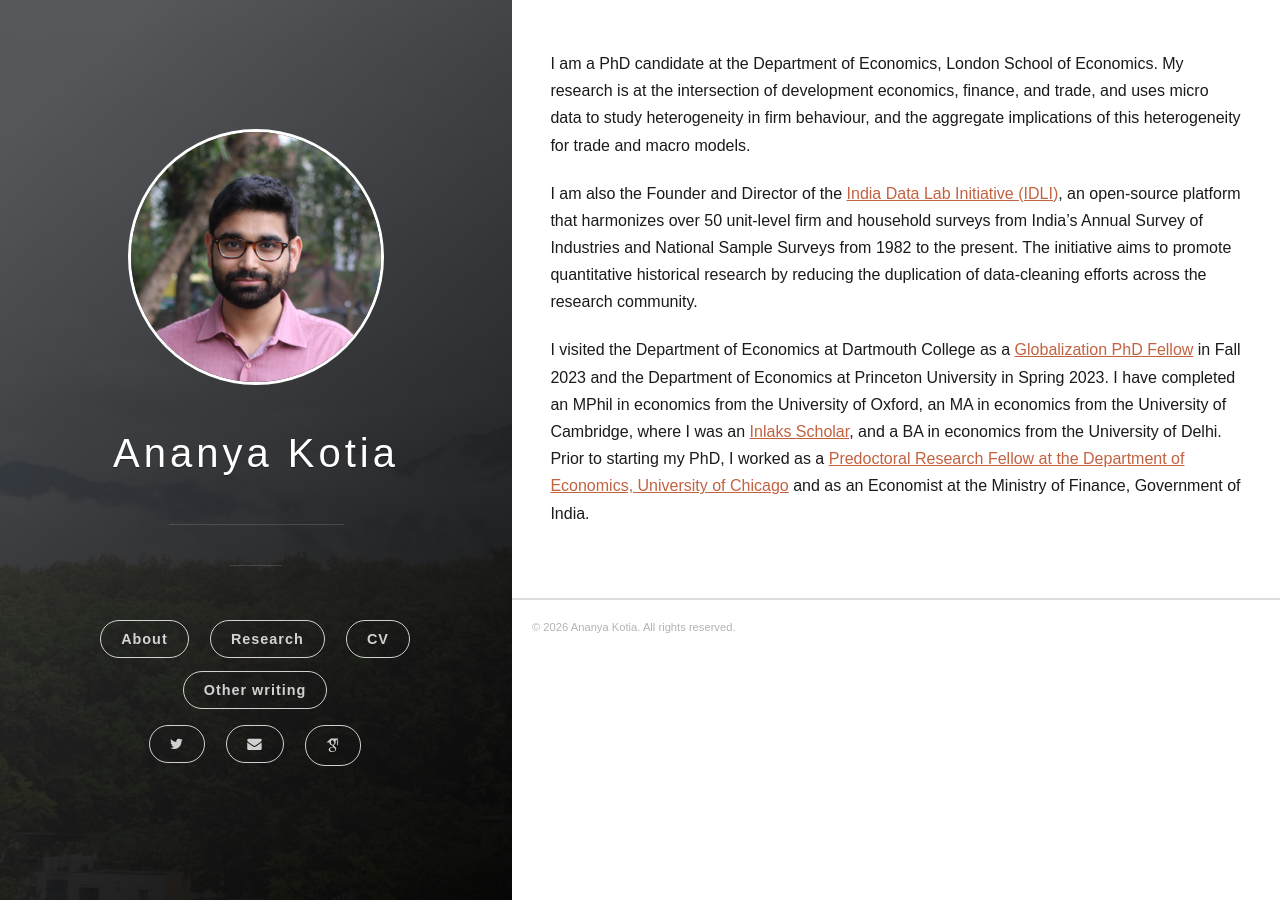
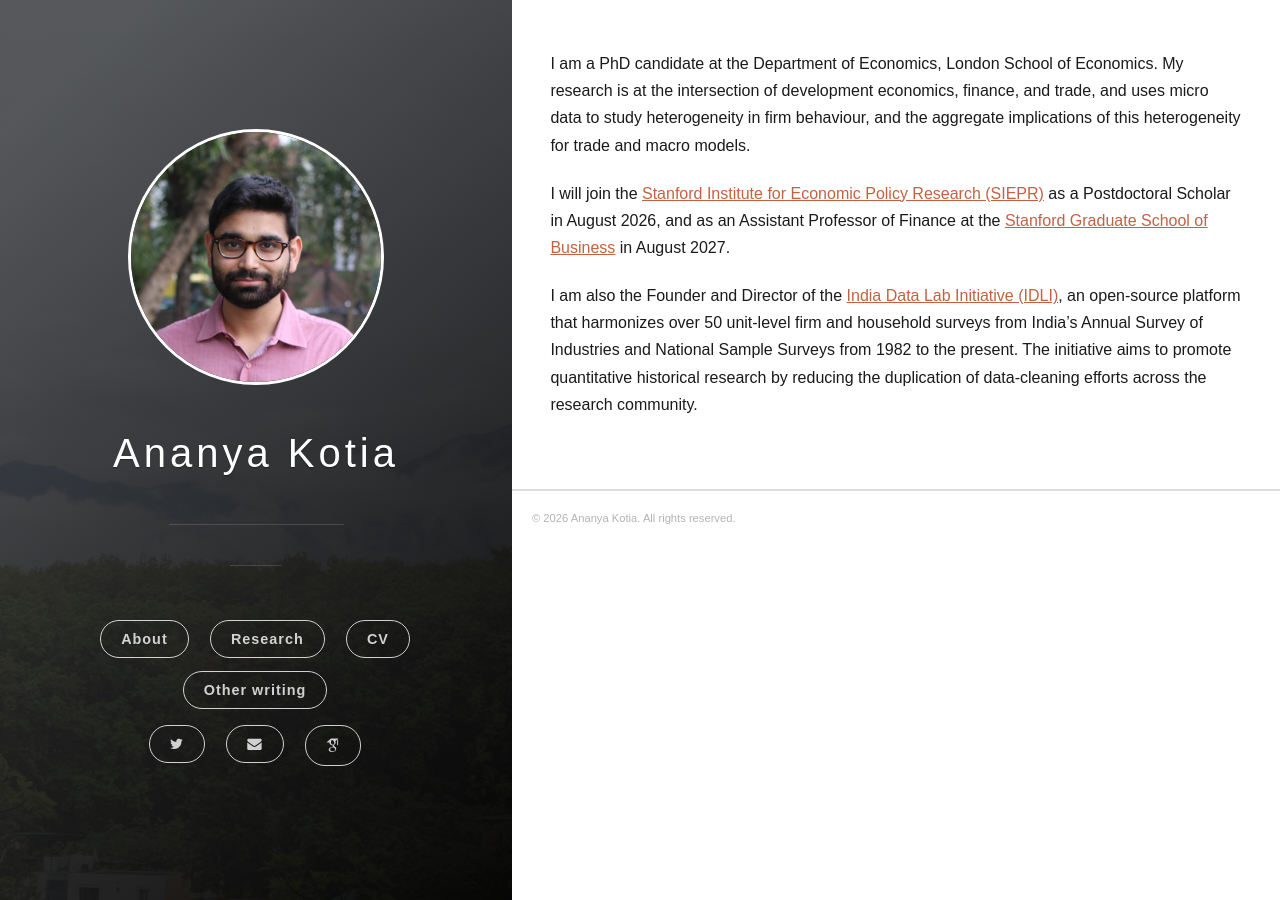
Before and after one commit to ananyakotia/ananyakotia.github.io, a Jekyll site: the page built from pages/about.markdown, in a window 1280 px wide. Built offline with Jekyll 4.4.1, drawn with Linux system fonts in a browser that asks for light colours; some web fonts are replaced.

Commit message:
update cv/about

```diff
--- a/pages/about.markdown
+++ b/pages/about.markdown
@@ -7,6 +7,9 @@ permalink: /about/
 
 I am a PhD candidate at the Department of Economics, London School of Economics. My research is at the intersection of development economics, finance, and trade, and uses micro data to study heterogeneity in firm behaviour, and the aggregate implications of this heterogeneity for trade and macro models.
 
+I will join the <a href="https://siepr.stanford.edu" target="_blank" style="color:#C36241;text-decoration:underline;" onmouseover="this.style.color='#C28C40'" onmouseout="this.style.color='#C36241'">Stanford Institute for Economic Policy Research (SIEPR)</a> as a Postdoctoral Scholar in August 2026, and as an Assistant Professor of Finance at the <a href="https://www.gsb.stanford.edu" target="_blank" style="color:#C36241;text-decoration:underline;" onmouseover="this.style.color='#C28C40'" onmouseout="this.style.color='#C36241'">Stanford Graduate School of Business</a> in August 2027.
+
+
 I am also the Founder and Director of the <a href="https://www.idli.dev" target="_blank" style="color:#C36241;text-decoration:underline;" onmouseover="this.style.color='#C28C40'" onmouseout="this.style.color='#C36241'">India Data Lab Initiative (IDLI)</a>, an open-source platform that harmonizes over 50 unit-level firm and household surveys from India's Annual Survey of Industries and  National Sample Surveys from 1982 to the present. The initiative aims to promote quantitative historical research by reducing the duplication of  data-cleaning efforts across the research community.
 
-I visited the Department of Economics at Dartmouth College as a <a href="https://globalization.dartmouth.edu/programs/globalization-phd-fellows" target="_blank" style="color:#C36241;text-decoration:underline;" onmouseover="this.style.color='#C28C40'" onmouseout="this.style.color='#C36241'">Globalization PhD Fellow</a> in Fall 2023 and the Department of Economics at Princeton University in Spring 2023. I have completed an MPhil in economics from the University of Oxford, an MA in economics from the University of Cambridge, where I was an <a href="https://inlaksfoundation.org/about/" target="_blank" style="color:#C36241;text-decoration:underline;" onmouseover="this.style.color='#C28C40'" onmouseout="this.style.color='#C36241'">Inlaks Scholar</a>, and a BA in economics from the University of Delhi. Prior to starting my PhD, I worked as a <a href="https://epic.uchicago.edu/people/ananya-kotia/" target="_blank" style="color:#C36241;text-decoration:underline;" onmouseover="this.style.color='#C28C40'" onmouseout="this.style.color='#C36241'">Predoctoral Research Fellow at the Department of Economics, University of Chicago</a> and as an Economist at the Ministry of Finance, Government of India.
+<!--<I visited the Department of Economics at Dartmouth College as a <a href="https://globalization.dartmouth.edu/programs/globalization-phd-fellows" target="_blank" style="color:#C36241;text-decoration:underline;" onmouseover="this.style.color='#C28C40'" onmouseout="this.style.color='#C36241'">Globalization PhD Fellow</a> in Fall 2023 and the Department of Economics at Princeton University in Spring 2023. I have completed an MPhil in economics from the University of Oxford, an MA in economics from the University of Cambridge, where I was an <a href="https://inlaksfoundation.org/about/" target="_blank" style="color:#C36241;text-decoration:underline;" onmouseover="this.style.color='#C28C40'" onmouseout="this.style.color='#C36241'">Inlaks Scholar</a>, and a BA in economics from the University of Delhi. Prior to starting my PhD, I worked as a <a href="https://epic.uchicago.edu/people/ananya-kotia/" target="_blank" style="color:#C36241;text-decoration:underline;" onmouseover="this.style.color='#C28C40'" onmouseout="this.style.color='#C36241'">Predoctoral Research Fellow at the Department of Economics, University of Chicago</a> and as an Economist at the Ministry of Finance, Government of India.-->
```
Also changed, not shown: 2 other files.
